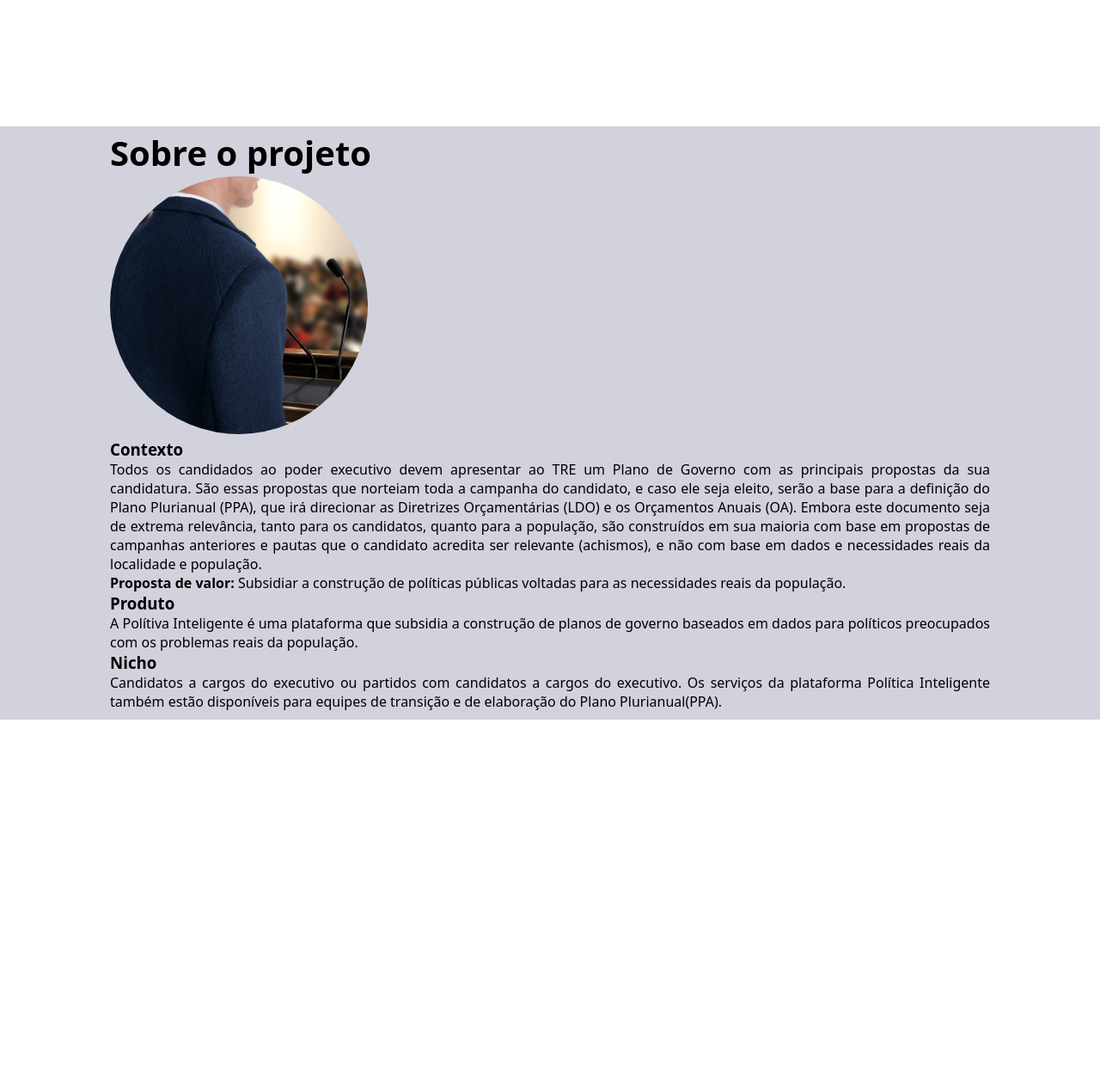
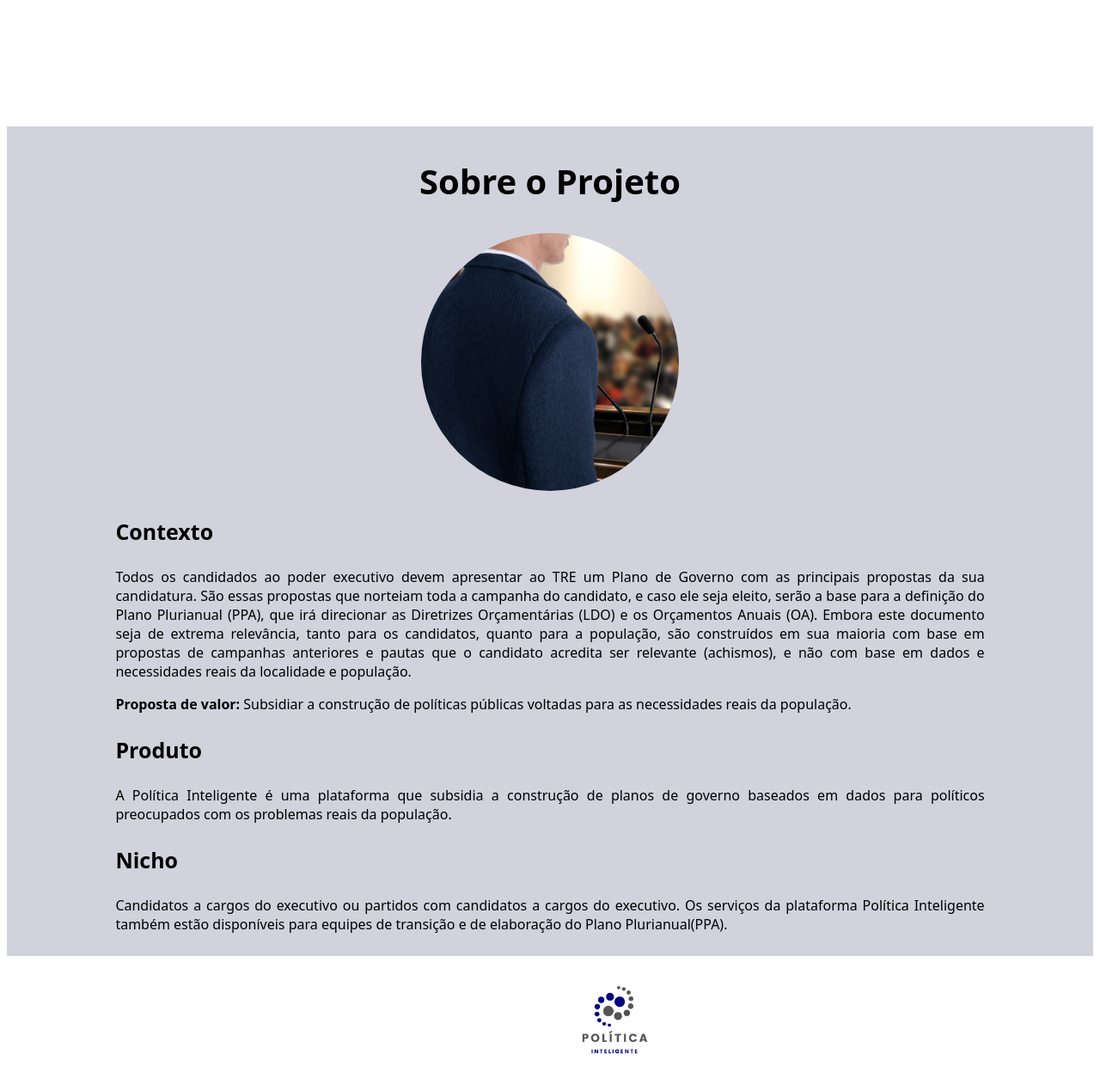
Before and after one commit to JoiSchafer/politicainteligente, a plain HTML site: page index.html in a window 1280 px wide. Shown: the part 383-1652 px from the top of the page at 86% size. Before the commit the page ends 1220 px from the top, so only its background shows below. Drawn offline with Linux system fonts and the light colour scheme.

Commit message:
Atualizações 25/11

```diff
--- a/index.html
+++ b/index.html
@@ -21,9 +21,9 @@
 <h1 class="subtitulo"> Uma <strong>nova forma de pensar</strong> política</h1>
 </div>
 <div class="segunda">
-<h2 class="sobre">Sobre o projeto</h2>
+<h2 class="sobre">Sobre o Projeto</h2>
 <div class="circle">
-<img src = images/discurso.png>
+<img class="discurso" src = images/discurso.png>
 </div>
 <h3> Contexto </h3>
 <p>Todos os candidados ao poder executivo devem apresentar ao TRE um Plano de Governo
@@ -34,17 +34,23 @@
     quanto para a população, são construídos em sua maioria com base em propostas de campanhas anteriores
     e pautas que o candidato acredita ser relevante (achismos), e não com base em dados e necessidades
     reais da localidade e população.
-    <p><strong>Proposta de valor:</strong> Subsidiar a construção de políticas públicas voltadas para as necessidades reais
-    da população.
+    <p>
+        <strong>Proposta de valor:</strong> Subsidiar a construção de políticas públicas voltadas para as necessidades reais
+    da população.</p>
 <h3>Produto</h3>
-<p>A Polítiva Inteligente é uma plataforma que subsidia a construção de planos de governo baseados em dados
-    para políticos preocupados com os problemas reais da população.</p>
+<p>
+    A Política Inteligente é uma plataforma que subsidia a construção de planos de governo baseados em dados
+    para políticos preocupados com os problemas reais da população.
+</p>
 <h3>Nicho</h3>
 <p>
     Candidatos a cargos do executivo ou partidos com candidatos a cargos do executivo.
     Os serviços da plataforma Política Inteligente também estão disponíveis para equipes de transição
     e de elaboração do Plano Plurianual(PPA).
 </p>
+</div class="rodape">
+<div>
+    <img class="logo"src="images/logo.png">
 </div>
 
 </body>
--- a/style.css
+++ b/style.css
@@ -1,12 +1,8 @@
-* {
-    margin: 0;
-}
 ul {
     margin-top: 20px;
     padding:0;
     text-align: right;
 }
-
 li {
     list-style: none;
     margin: 10px;
@@ -65,13 +61,30 @@ h2{
     font-family: system-ui, -apple-system, BlinkMacSystemFont, 'Segoe UI', Roboto, Oxygen, Ubuntu, Cantarell, 'Open Sans', 'Helvetica Neue', sans-serif;
 
 }
+h3{
+    font-size: 25px;
+}
 .sobre{
     font-family: system-ui, -apple-system, BlinkMacSystemFont, 'Segoe UI', Roboto, Oxygen, Ubuntu, Cantarell, 'Open Sans', 'Helvetica Neue', sans-serif;
     font-size: 40px;
+    text-align: center;
 }
-img {
+.discurso {
     border-radius: 50%;
     width: 300px;
     height: 300px;
     text-align: center;
 }
+.circle{
+    text-align: center;
+}
+.rodape{
+    text-align: center;
+}
+.logo{
+    width: 150px;
+    height: auto;
+    text-align: center;
+    padding-left: 50%;
+    margin: 0;
+}
```
